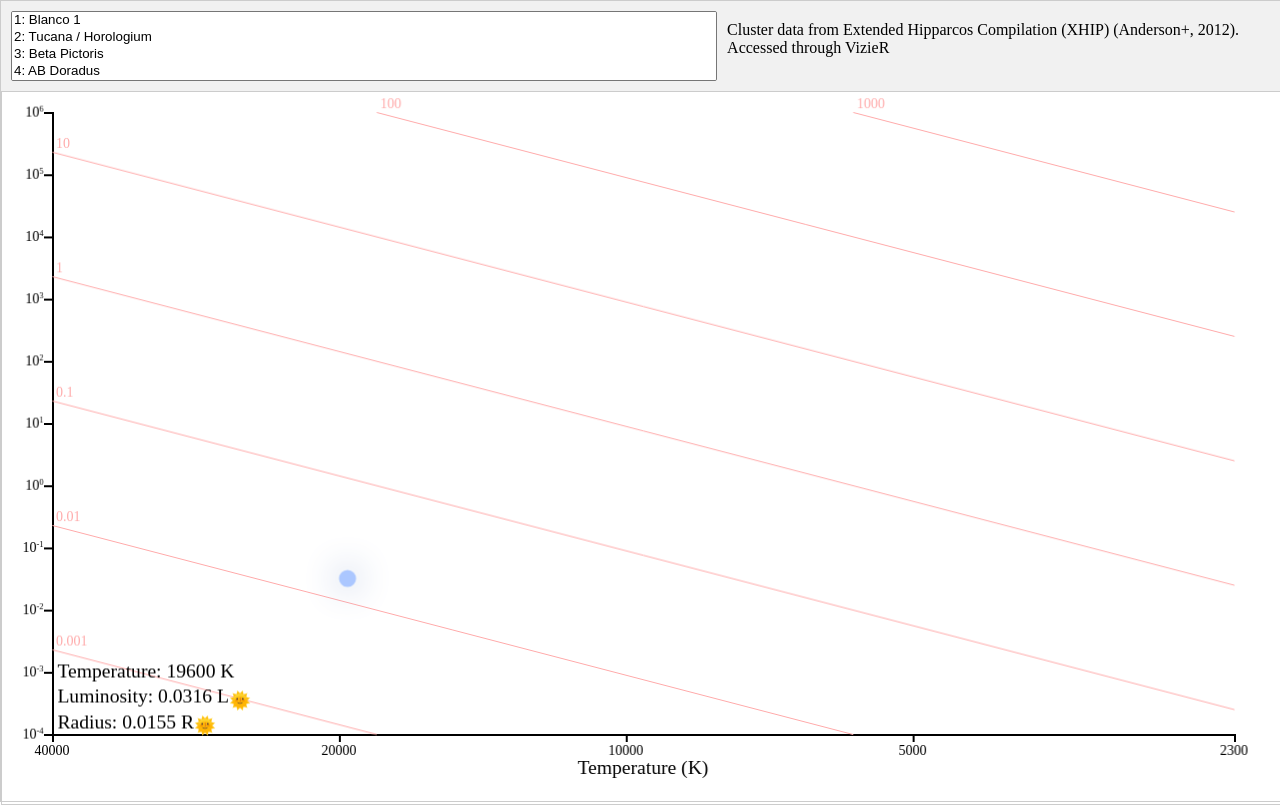
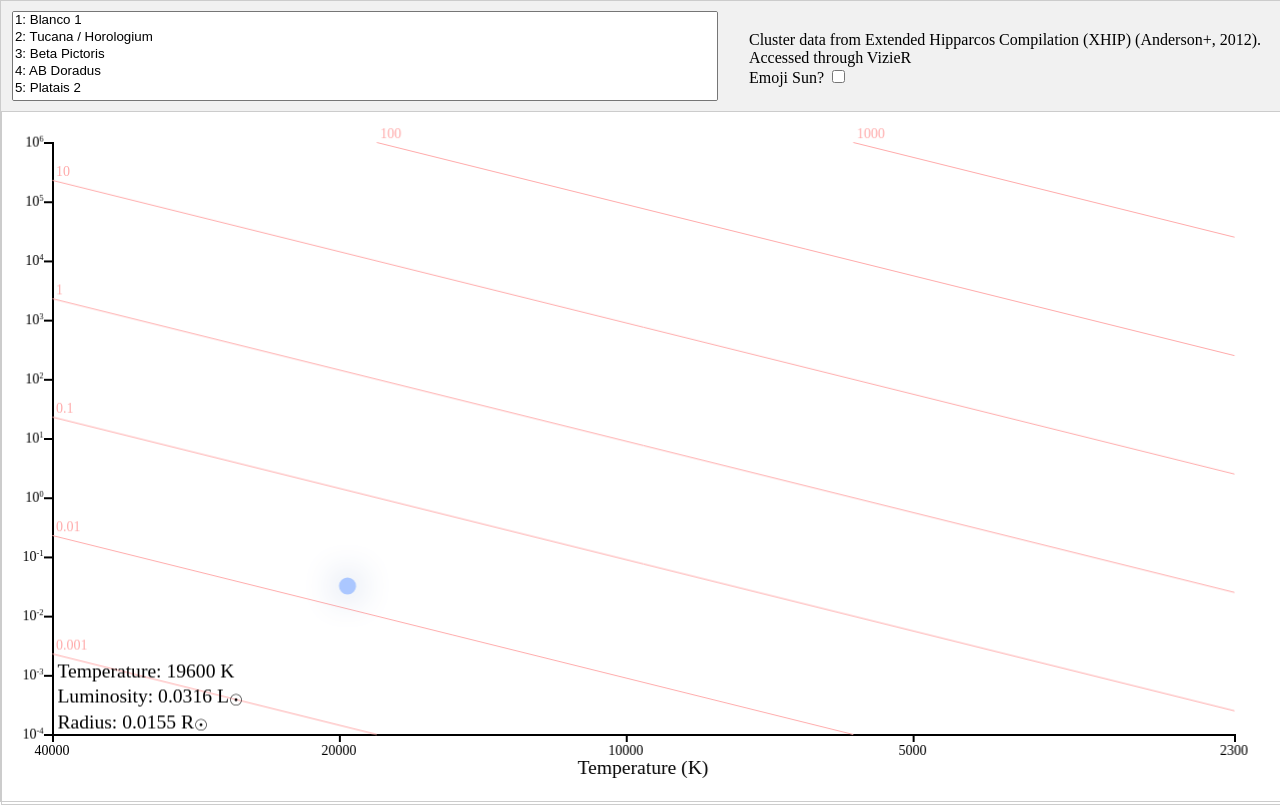
Before and after one commit to ejh3/astronomySite, a plain HTML site: page index.html in a window 1280 px wide. Drawn offline with Linux system fonts and the light colour scheme.

Commit message:
Emoji sun checkbox

```diff
--- a/index.html
+++ b/index.html
@@ -21,20 +21,22 @@
       top: 0;
       left: 0;
       width: 100%;
+      height: 90px;
       padding: 10px;
       border: 1px solid #ccc;
       background-color: #f1f1f1;
       z-index: 1;
       display: flex;
       flex-direction: row;
+      justify-content: space-between;
     }
 
     #hrContainer {
       position: absolute;
-      top: 60px; /* adjust based on dropdown height */
+      top: 90px; /* adjust based on dropdown height */
       left: 0;
       width: 100%;
-      height: calc(100vh - 60px);
+      height: calc(100vh - 90px);
       border: 1px solid #ccc;
       background-color: #fff;
     }
@@ -46,12 +48,11 @@
       flex: 1; /* fills remaining space */
     }
 
-    #desc {
-      /* position: fixed;
-      top: 0;
-      right: 0; */
+    #items {
+      padding: 20px 30px;
       display: flex;
-      padding: 10px;
+      flex-direction: column;
+      align-items: flex-start;
     }
 
     #redBox, #greenBox {
@@ -64,8 +65,16 @@
     <label for="clusterSelect"></label>
     <select id="clusterSelect" multiple>
     </select>
-    <div id="desc">Cluster data from Extended Hipparcos Compilation (XHIP) (Anderson+, 2012).<br> Accessed through VizieR</div>
-
+    <div id="items">
+      <div id="desc">
+        Cluster data from Extended Hipparcos Compilation (XHIP) (Anderson+, 2012).
+        <br> Accessed through VizieR
+      </div>
+      <div>
+        <label for="emojiToggle">Emoji Sun?</label>
+        <input type="checkbox" id="emojiToggle" name="emojiToggle">
+      </div>
+    </div>
   </div>
   <div id="hrContainer">
     <!-- style="position: absolute; bottom: 0; left: 0; width: 100%; height: 100%;"> -->
--- a/index.js
+++ b/index.js
@@ -317,7 +317,7 @@ const clusterData = {
   ]
 }
 
-let emojiSun = true;
+let emojiSun = false;
 
 const distinctColors = [
   '#e6194b', // Bright orange
@@ -344,8 +344,7 @@ const distinctColors = [
 
 const T_SUN = 5778;
 
-const SUN = emojiSun ? '🌞' : '☉';
-// that code is the unicode for the sun emoji 🌞
+let SUN = emojiSun ? '🌞' : '☉';
 
 const LEFT_GAP = 50;
 const RIGHT_GAP = 50;
@@ -359,7 +358,7 @@ const AXIS_STYLE = {
   selectable: false,
   objectType: 'axis',
 }
-const SUN_SUBSCRIPT = emojiSun ?
+let SUN_SUBSCRIPT = emojiSun ?
   { size: 0.9, baseline: 0.16 } :
   { size: 0.8, baseline: 0.12 };
 
@@ -367,6 +366,7 @@ const SUN_SUBSCRIPT = emojiSun ?
 
 const containerEl = document.getElementById('hrContainer');
 const clusterSelect = document.getElementById('clusterSelect');
+const emojiSunBtn = document.getElementById('emojiToggle');
 const selectedClusters = [];
 // Initialize Fabric.js canvas
 const canvas = new fabric.Canvas('hrCanvas', {
@@ -426,7 +426,6 @@ function kelvinToRGB(kelvin) {
 
 // m and b refer to the values in the equation y = m*x + b
 function fitLineWithinBorders(m, b) {
-  console.log(`m=${m}, b=${b}`);
   const x1a = L;
   const x1b = (T - b) / m;
   const x1 = x1a > x1b ? x1a : x1b; // intersect with left or top
@@ -596,7 +595,7 @@ function _drawConstantRadiusLines(radii) {
   const m = getConstRadiusSlope();
 
   const [leftEdgeTemp, _] = xyToTempLum(0, null, true);
-  console.log(`leftEdgeTemp=${leftEdgeTemp}`);
+  // console.log(`leftEdgeTemp=${leftEdgeTemp}`); // dbug
   for (let i = 0; i < radii.length; i++) {
     // b is where the line meets the left edge of the canvas. As such, we must calculate
     // the temperature at the left edge of the canvas, to get the luminosity at that
@@ -729,7 +728,7 @@ function drawClusters() {
     const stars = clusterData[selectedClusters[i]];
     for (const s of stars) {
       const { bV, lum } = s;
-      console.log(`bvlum: ${bV}, ${lum}`); // dbug
+      // console.log(`bvlum: ${bV}, ${lum}`); // dbug
       const temp = bVToTemp(bV);
       drawSimpleStar(temp, lum, distinctColors[i % distinctColors.length]);
     }
@@ -783,10 +782,17 @@ function populateDropdown() {
   }
 }
 
+emojiSunBtn.addEventListener('change', () => {
+  emojiSun = emojiSunBtn.checked;
+  SUN = emojiSun ? '🌞' : '☉';
+  SUN_SUBSCRIPT = emojiSun ? { size: 0.9, baseline: 0.16 } : { size: 0.8, baseline: 0.12 };
+  redrawCanvas();
+});
+
 clusterSelect.addEventListener('change', () => {
   const newSelectedClusters = Array.from(clusterSelect.selectedOptions).map(option => option.value);
-  console.log(`selectedValues=${newSelectedClusters}`); // dbug
-  console.log(`selectedClusters=${selectedClusters}`); // dbug
+  // console.log(`selectedValues=${newSelectedClusters}`); // dbug
+  // console.log(`selectedClusters=${selectedClusters}`); // dbug
 
   // Remove clusters that are no longer selected
   for (let i = 0; i < selectedClusters.length; i++) {
@@ -800,21 +806,17 @@ clusterSelect.addEventListener('change', () => {
       newSelectedClusters.splice(newSelectedClusters.indexOf(selectedClusters[i]), 1);
     }
   }
-  console.log(`selectedClusters=${selectedClusters}`); // dbug
 
   // Add clusters that are newly selected
   for (const clusterName of newSelectedClusters) {
     let firstEmptyIdx = selectedClusters.findIndex((cluster) => cluster == "");
     if (firstEmptyIdx == -1) {
       selectedClusters.push(clusterName);
-      console.log(clusterName);
     }
     else {
       selectedClusters[firstEmptyIdx] = clusterName;
     }
   }
-  selectedClusters.push("wtf");
-  console.log(`selectedClusters=${selectedClusters}`); // dbug
   redrawCanvas();
 });
 
```
